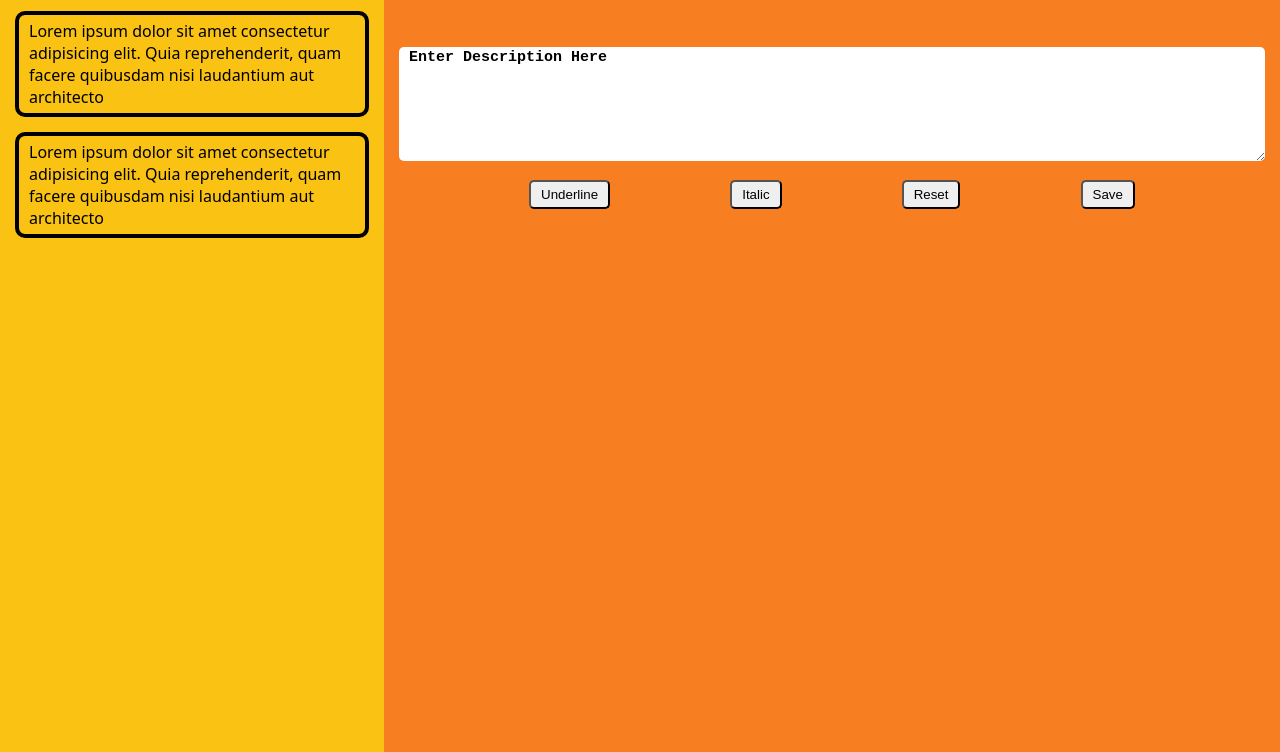
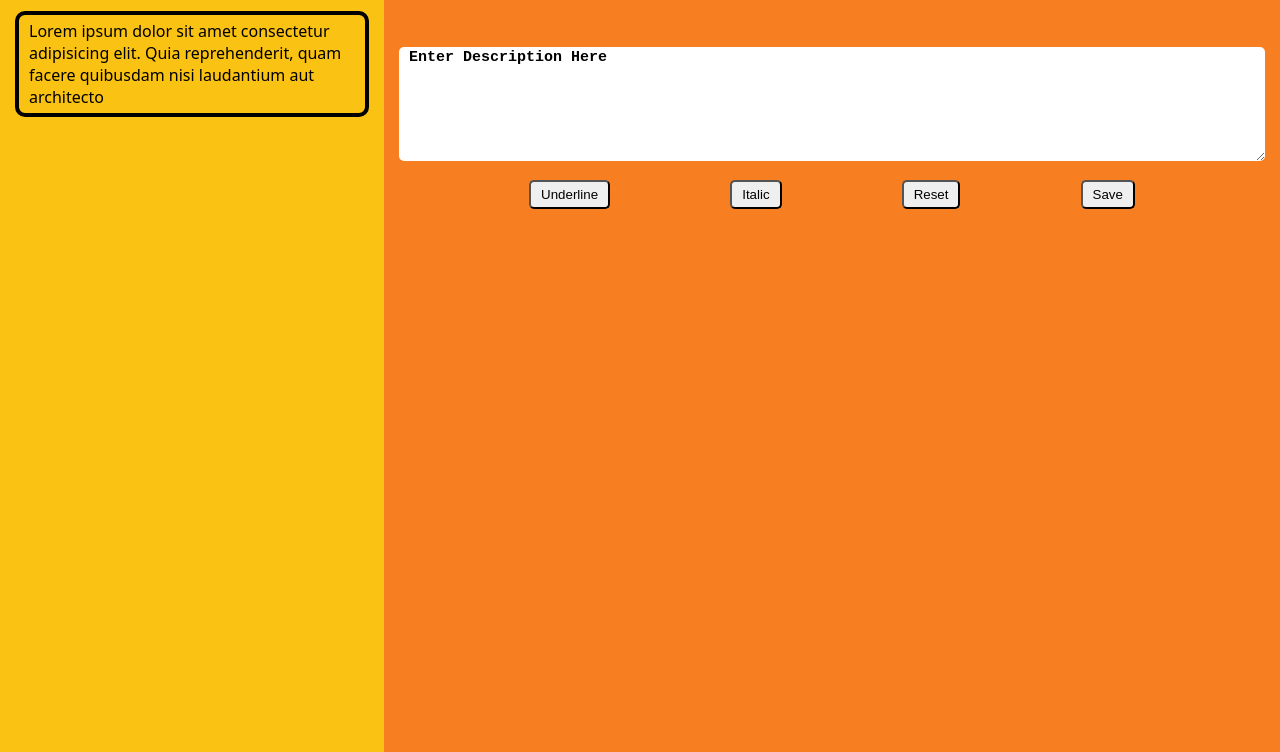
Before and after one commit to Prakhar-commits/Notepad-App, a plain HTML site: page index.html in a window 1280 px wide. Shown: the part 101-853 px from the top of the page. Drawn offline with Linux system fonts and the light colour scheme.

Commit message:
Reduced li

```diff
--- a/index.html
+++ b/index.html
@@ -17,10 +17,6 @@
         <ul>
           <li>
             Lorem ipsum dolor sit amet consectetur adipisicing elit. Quia
-            reprehenderit, quam facere quibusdam nisi laudantium aut architecto
-          </li>
-           <li>
-           Lorem ipsum dolor sit amet consectetur adipisicing elit. Quia
             reprehenderit, quam facere quibusdam nisi laudantium aut architecto
           </li>
         </ul>
```
